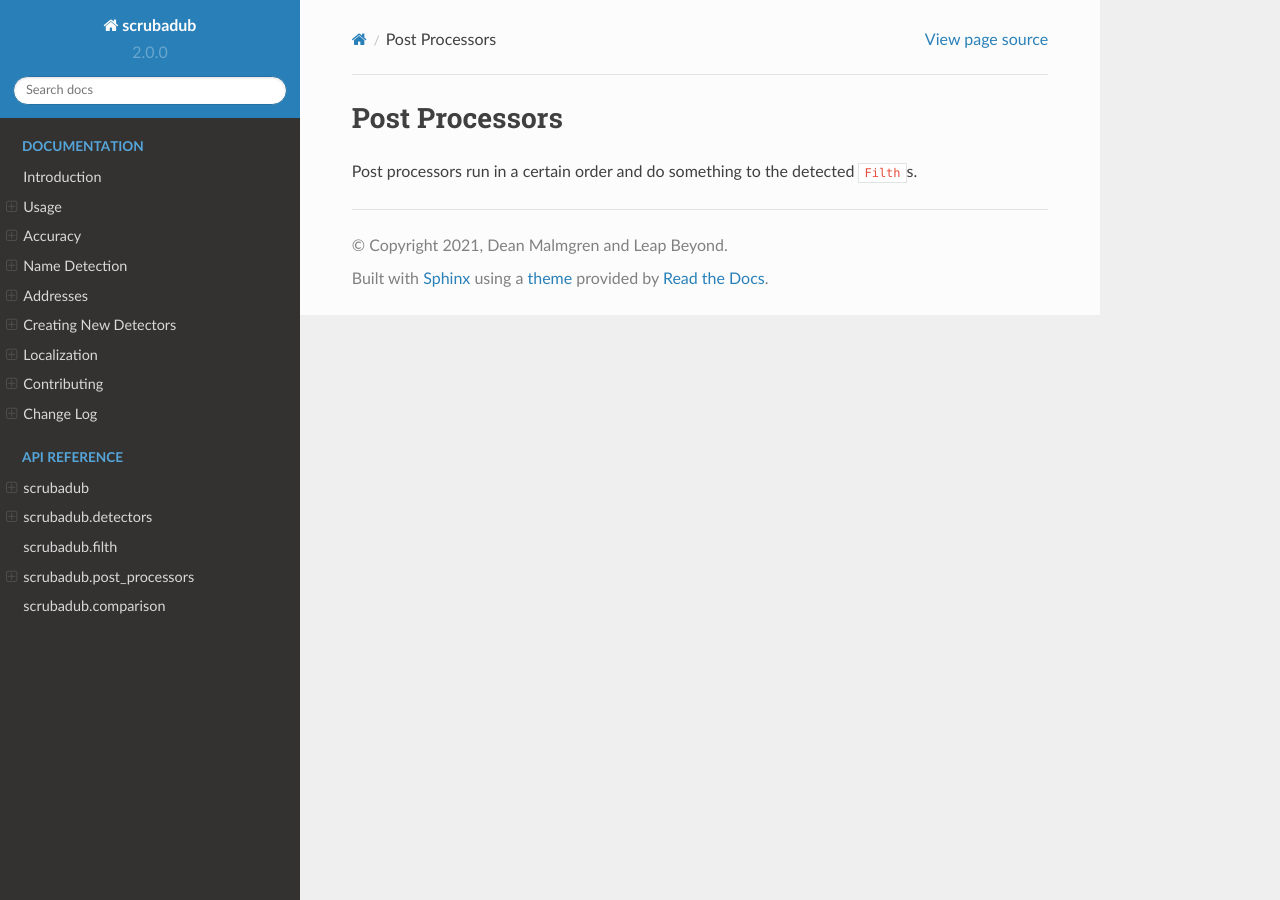
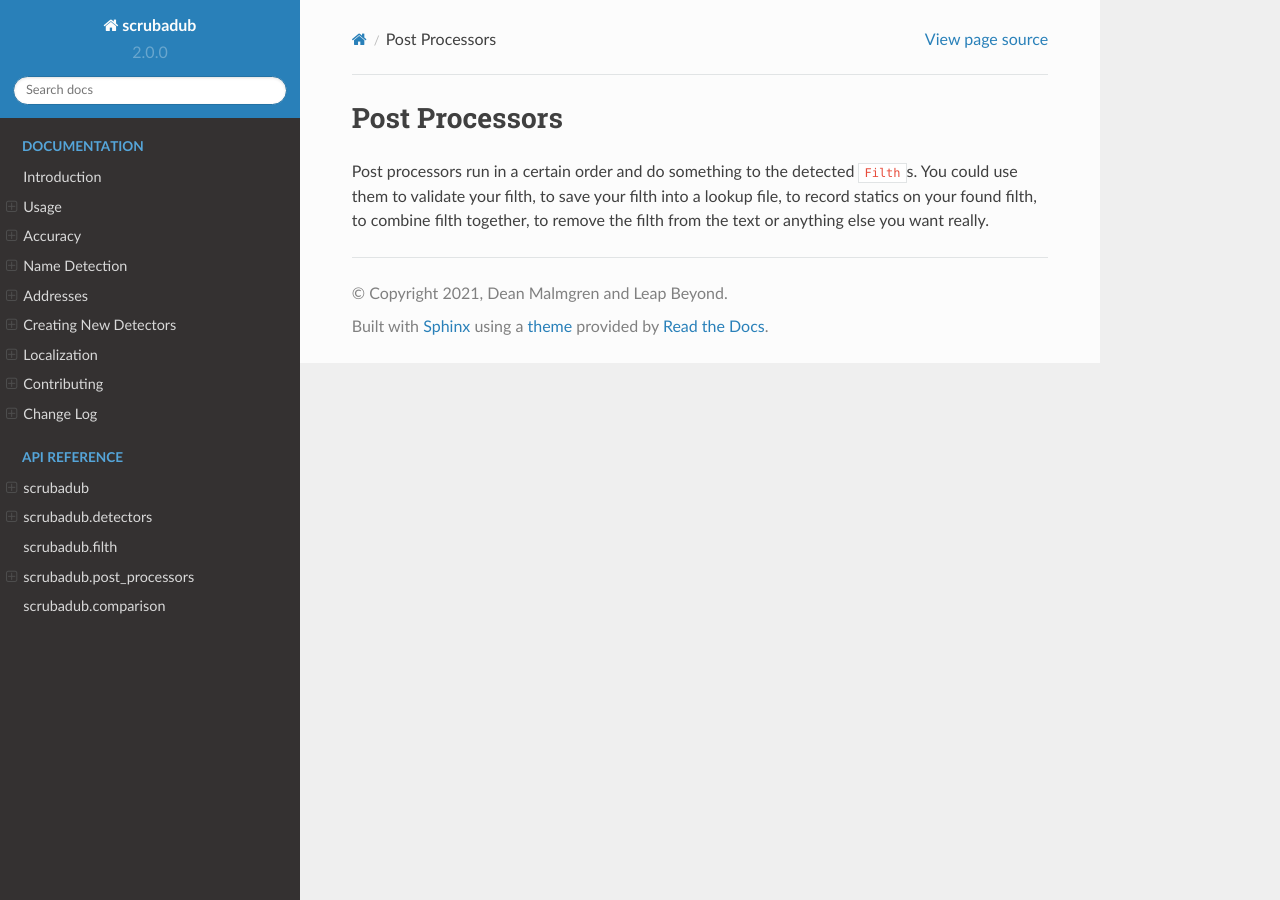
Before and after one commit to LeapBeyond/scrubadub, a Sphinx documentation site: the page built from docs/post_processors.rst, in a window 1280 px wide. Built offline with Sphinx 7.4.7 and the Read the Docs theme 2.0.0, drawn with Linux system fonts in a browser that asks for light colours.

Commit message:
add a word on post processors

```diff
--- a/docs/post_processors.rst
+++ b/docs/post_processors.rst
@@ -3,3 +3,4 @@ Post Processors
 ===============
 
 Post processors run in a certain order and do something to the detected ``Filth``\ s.
+You could use them to validate your filth, to save your filth into a lookup file, to record statics on your found filth, to combine filth together, to remove the filth from the text or anything else you want really.
```
